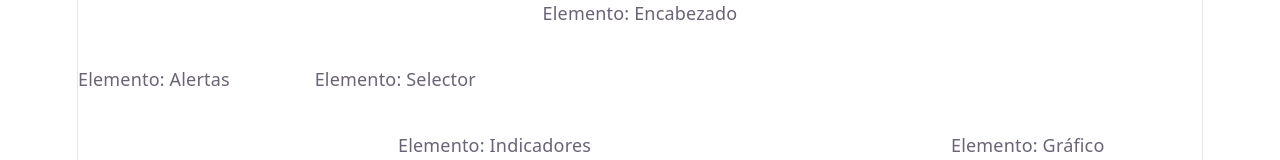
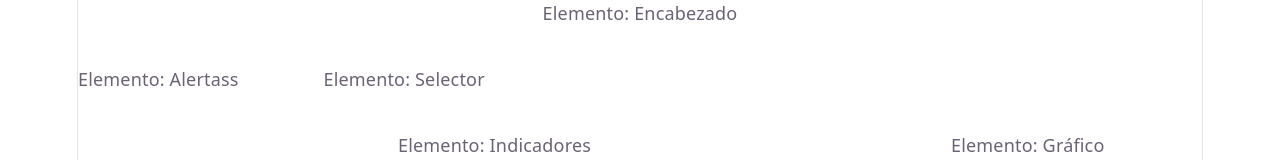
Before and after one commit to adrimero/dashboard, a React (Vite) app: page / in a window 1280 px wide. Shown: the top 160 px of the page. Built offline with nearby package versions, Linux system fonts and the light colour scheme.

Commit message:
correccion2

```diff
--- a/src/App.tsx
+++ b/src/App.tsx
@@ -10,7 +10,7 @@ function App() {
          <Grid size={{ xs: 12, md: 12 }}>Elemento: Encabezado</Grid>
 
          {/* Alertas */}
-         <Grid>Elemento: Alertas</Grid>
+         <Grid>Elemento: Alertass</Grid>
 
          {/* Selector */}
          <Grid size={{ xs: 12, md: 3  }}>Elemento: Selector</Grid>
```
